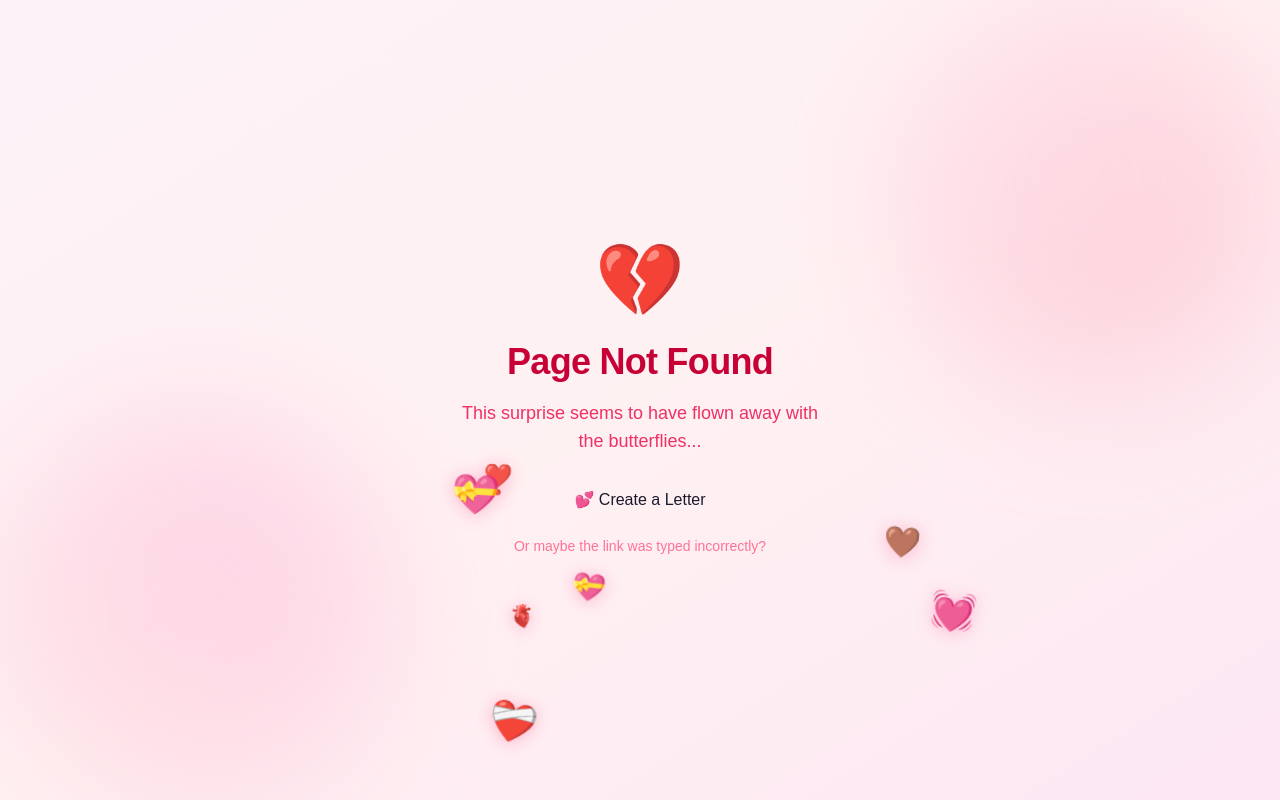
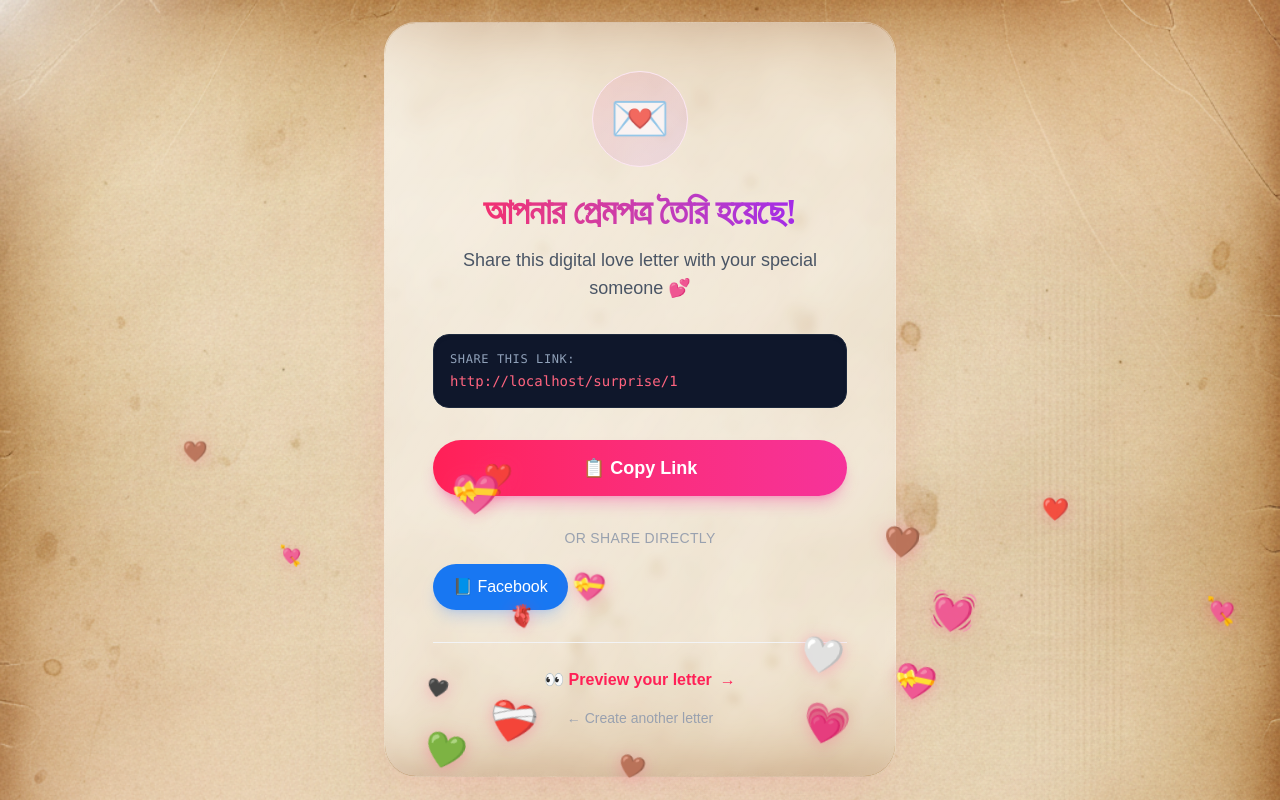
Before and after one commit to joyant-s-g-j/Prempotro, a Next.js app: page /success/1 in a window 1280 px wide. Before the commit this address had no page. Built offline with nearby package versions, Linux system fonts and the light colour scheme; a web font is replaced by a local one.

Commit message:
success page ui done

```diff
--- /dev/null
+++ b/app/success/[id]/page.tsx
@@ -0,0 +1,120 @@
+"use client"
+import { Button, FloatingHearts, GlassCard } from '@/components/ui';
+import Link from 'next/link';
+import { useParams } from 'next/navigation';
+import React, { useEffect, useState } from 'react'
+
+const SuccessPage = () => {
+  const params = useParams();
+  const id = params.id as string;
+  const [copied, setCopied] = useState(false);
+  const [shareUrl, setShareUrl] = useState("");
+
+  useEffect(() => {
+    if (typeof window !== "undefined") {
+      setShareUrl(`${window.location.origin}/surprise/${id}`);
+    }
+  }, [id]);
+
+  const copyToClipboard = async () => {
+    try {
+      await navigator.clipboard.writeText(shareUrl);
+      setCopied(true);
+      setTimeout(() => setCopied(false), 2500);
+    } catch (err) {
+      console.error("Failed to copy:", err);
+    }
+  };
+
+  const shareOnFacebook = () => {
+    window.open(
+      `https://www.facebook.com/sharer/sharer.php?u=${encodeURIComponent(shareUrl)}`,
+      "_blank"
+    );
+  };
+  return (
+    <main className="min-h-dvh relative flex items-center justify-center p-4 vintage-paper">
+      {/* Background */}
+      <div className="fixed inset-0 vintage-vignette -z-10" />
+
+      {/* Floating Hearts */}
+      <FloatingHearts count={25} />
+
+      {/* Decorative orbs */}
+      <div className="fixed -top-37.5 -right-12.5 w-100 h-100 rounded-full bg-linear-to-br from-orange-200/20 to-rose-200/10 blur-3xl pointer-events-none" />
+      <div className="fixed -bottom-37.5 -left-12.5 w-100 h-100 rounded-full bg-linear-to-tr from-rose-200/20 to-orange-200/10 blur-3xl pointer-events-none" />
+
+      <div className="relative z-10 w-full max-w-lg animate-scale-in">
+        <GlassCard className="p-8 md:p-12 text-center vintage-card">
+          {/* Success Icon */}
+          <div className="w-24 h-24 mx-auto mb-6 rounded-full bg-linear-to-br from-pink-500/10 to-purple-500/10 flex items-center justify-center border border-pink-100">
+            <span className="text-5xl animate-pulse">💌</span>
+          </div>
+
+          <h1 className="text-3xl md:text-4xl font-bold mb-3 bg-clip-text text-transparent bg-linear-to-r from-rose-500 to-purple-600 font-bangla">
+            আপনার প্রেমপত্র তৈরি হয়েছে!
+          </h1>
+
+          <p className="text-gray-600 text-lg mb-8 font-medium">
+            Share this digital love letter with your special someone 💕
+          </p>
+
+          {/* Link Display */}
+          <div className="mb-8 p-4 bg-slate-900 rounded-2xl border border-slate-800 text-left shadow-inner overflow-hidden group relative">
+            <p className="text-xs text-slate-400 font-mono mb-1 uppercase tracking-wider">Share this link:</p>
+            <div className="flex items-center justify-between gap-3">
+              <a
+                href={shareUrl}
+                target="_blank"
+                rel="noopener noreferrer"
+                className="text-rose-400 font-mono text-sm truncate hover:text-rose-300 transition-colors"
+              >
+                {shareUrl}
+              </a>
+            </div>
+          </div>
+
+          {/* Copy Button */}
+          <Button
+            onClick={copyToClipboard}
+            fullWidth
+            className={`mb-8 ${copied ? "bg-green-500! shadow-green-500/30!" : ""}`}
+          >
+            {copied ? "✓ Copied to clipboard!" : "📋 Copy Link"}
+          </Button>
+
+          {/* Share Buttons */}
+          <div className="mb-8">
+            <p className="text-gray-400 text-sm font-medium mb-4 uppercase tracking-wide">Or share directly</p>
+            <button
+                onClick={shareOnFacebook}
+                className="flex items-center gap-2 px-5 py-2.5 bg-[#1877F2] text-white rounded-full font-medium hover:brightness-110 active:scale-95 transition-all shadow-lg shadow-blue-500/20"
+              >
+              📘 Facebook
+            </button>
+          </div>
+
+          {/* Preview Link */}
+          <div className="pt-6 border-t border-gray-100 flex flex-col gap-4">
+            <Link
+              href={`/surprise/${id}`}
+              className="inline-flex items-center justify-center gap-2 text-rose-500 hover:text-rose-600 font-bold transition-colors group"
+            >
+              👀 Preview your letter
+              <span className="group-hover:translate-x-1 transition-transform">→</span>
+            </Link>
+
+            <Link
+              href="/"
+              className="text-gray-400 hover:text-gray-600 text-sm font-medium transition-colors"
+            >
+              ← Create another letter
+            </Link>
+          </div>
+        </GlassCard>
+      </div>
+    </main>
+  )
+}
+
+export default SuccessPage
```
